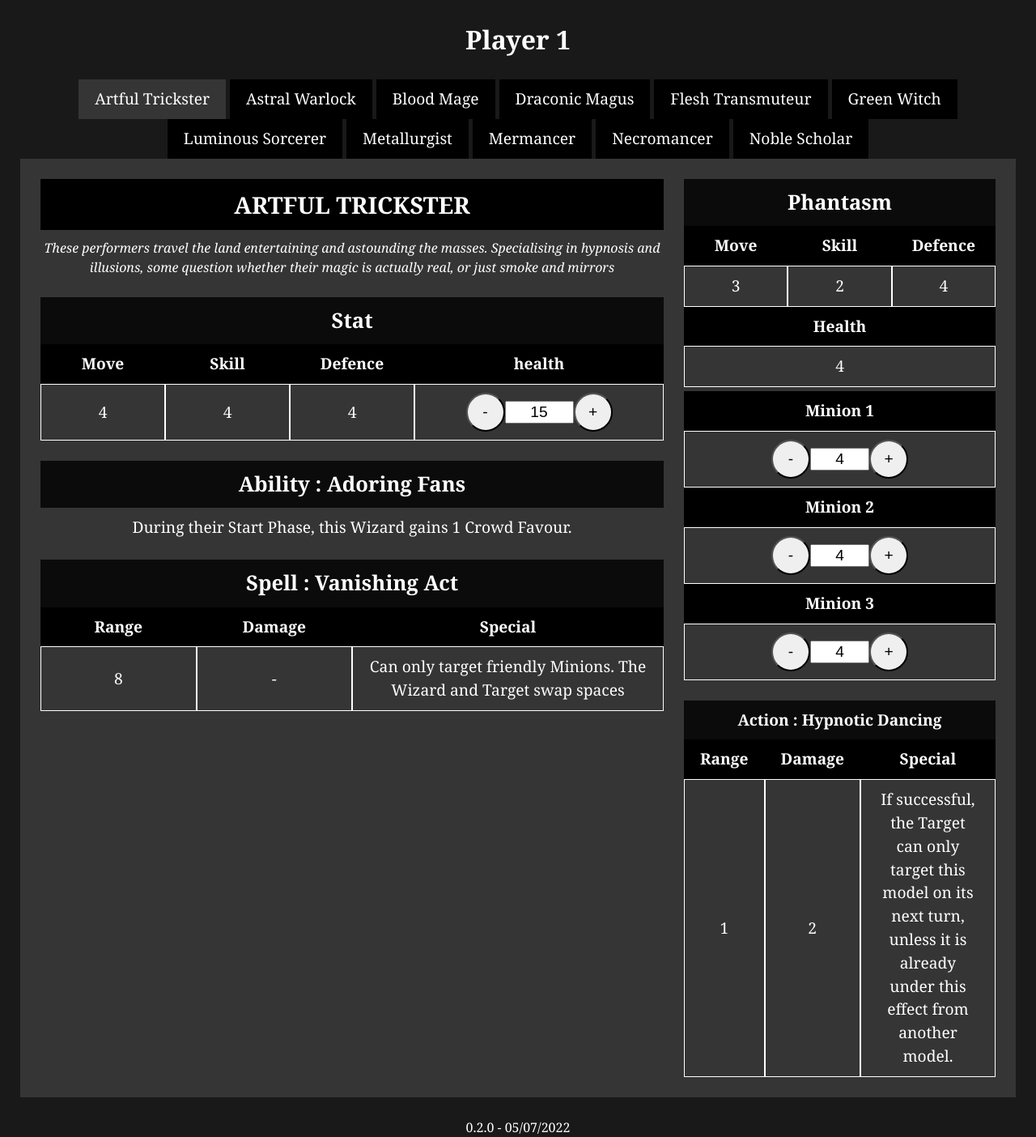
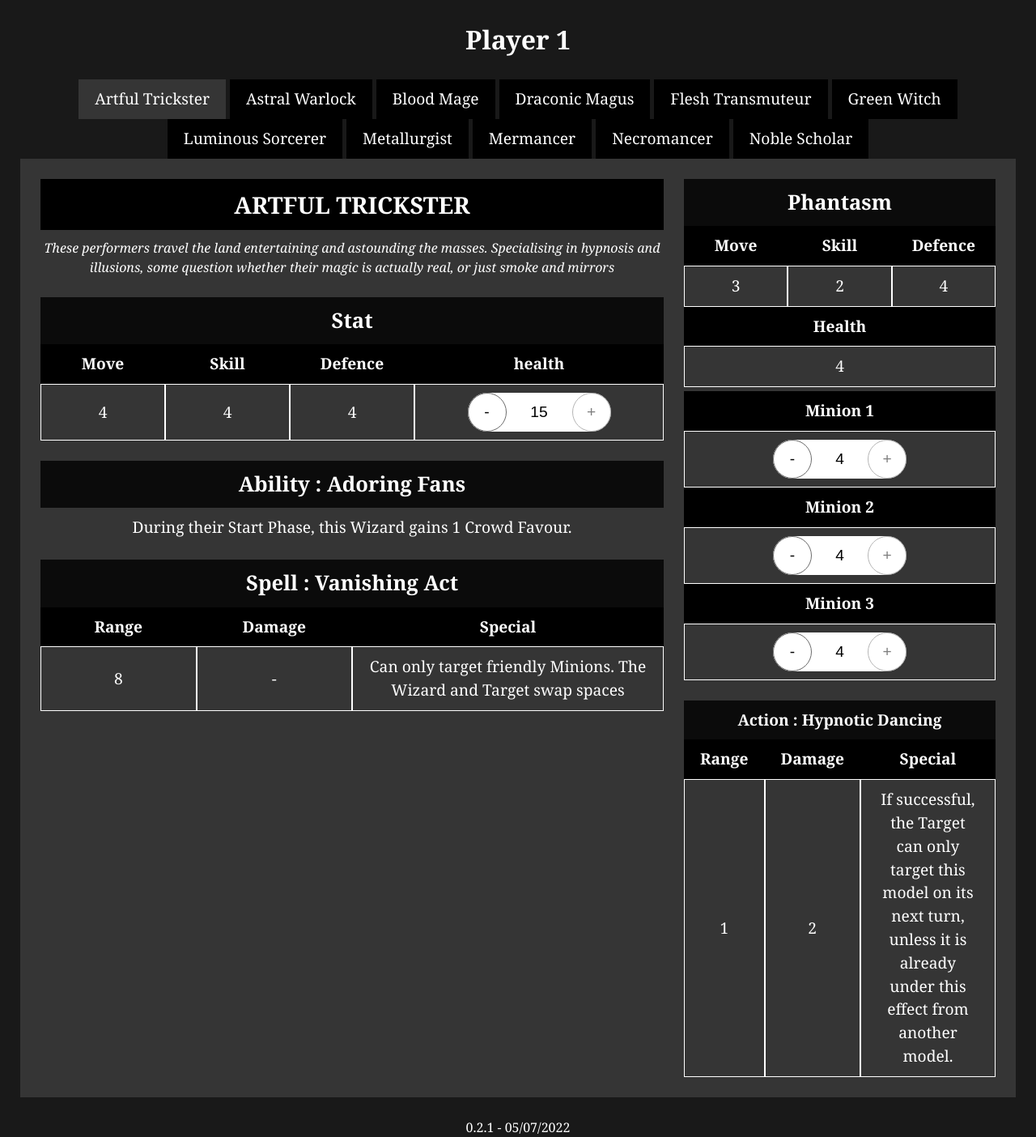
Before and after one commit to MaximeJannot/brawlarcanecards, a Jekyll site: the page built from index.html, in a window 1280 px wide. Shown: the whole page at 81% size. Built offline with Jekyll 4.4.1, drawn with Linux system fonts in a browser that asks for light colours.

Commit message:
0.2.1 - update css

```diff
--- a/_includes/fiche-mage.html
+++ b/_includes/fiche-mage.html
@@ -23,9 +23,11 @@
 			<div class="column_table">
 				<h5>health</h5>
 				<div class="row_health">
+					<div>
 	        			<button id="loose_health_mage-{{ include.mage_name-for-script }}">-</button>
 	        			<input id="total_health_mage-{{ include.mage_name-for-script }}" type="number" value="15" min="0" max="15"/>
-	        		<button id="gain_health_mage-{{ include.mage_name-for-script }}" class="inactive">+</button>
+	        			<button id="gain_health_mage-{{ include.mage_name-for-script }}">+</button>
+					</div>
 	        	</div>
 			</div>
 		</div>
@@ -80,25 +82,31 @@
 			<div class="column_table">
 				<h5>Minion 1</h5>
 				<div class="row_health">
+					<div>
 	        			<button id="loose_health_minion-{{ include.name_minion-for-script }}-1">-</button>
 	        			<input id="total_health_minion-{{ include.name_minion-for-script }}-1" type="number" value="{{ include.health_minion }}" min="0" max="{{ include.health_minion }}"/>
-	        		<button id="gain_health_minion-{{ include.name_minion-for-script }}-1" class="inactive">+</button>
+	        			<button id="gain_health_minion-{{ include.name_minion-for-script }}-1">+</button>
+					</div>
 	        	</div>
 			</div>
 			<div class="column_table">
 				<h5>Minion 2</h5>
 				<div class="row_health">
+					<div>
 		        		<button id="loose_health_minion-{{ include.name_minion-for-script }}-2">-</button>
 		        		<input id="total_health_minion-{{ include.name_minion-for-script }}-2" type="number" value="{{ include.health_minion }}" min="0" max="{{ include.health_minion }}"/>
-	        		<button id="gain_health_minion-{{ include.name_minion-for-script }}-2" class="inactive">+</button>
+		        		<button id="gain_health_minion-{{ include.name_minion-for-script }}-2">+</button>
+					</div>
 	        	</div>
 			</div>
 			<div class="column_table">
 				<h5>Minion 3</h5>
 				<div class="row_health">
+					<div>
 		        		<button id="loose_health_minion-{{ include.name_minion-for-script }}-3">-</button>
 		        		<input id="total_health_minion-{{ include.name_minion-for-script }}-3" type="number" value="{{ include.health_minion }}" min="0" max="{{ include.health_minion }}"/>
-	        		<button id="gain_health_minion-{{ include.name_minion-for-script }}-3" class="inactive">+</button>
+		        		<button id="gain_health_minion-{{ include.name_minion-for-script }}-3">+</button>
+					</div>
 	        	</div>
 			</div>
 		</div>
--- a/_includes/footer.html
+++ b/_includes/footer.html
@@ -1 +1 @@
-<footer role="contentinfo">0.2.0 - 05/07/2022</footer>
+<footer role="contentinfo">0.2.1 - 05/07/2022</footer>
--- a/assets/style.css
+++ b/assets/style.css
@@ -142,6 +142,12 @@
 	display: flex;
 	align-items: center;
 	justify-content: center;
+	font-size: 3rem;
+}
+.row_health > div {
+    display: flex;
+    background: white;
+    border-radius: 50rem;
 }
 .row_health button {
     display: flex;
@@ -151,10 +157,19 @@
     justify-content: center;
     align-items: center;
     cursor: pointer;
+    color: #000;
+    border: 1px solid #6c6c6c;
+    background-color: #fff;
+}
+.row_health input[value="15"] + button,
+.row_table-minion input[value="4"] + button {
+	opacity: 0.5;
+	cursor: not-allowed;;
 }
 .row_health input[type="number"] {
 	text-align: center;
 	padding-left: 17px;
+	border:  0;
 }
 
 .tabcontent__content {
```
Lines whose indentation alone changed are shown as unchanged.
